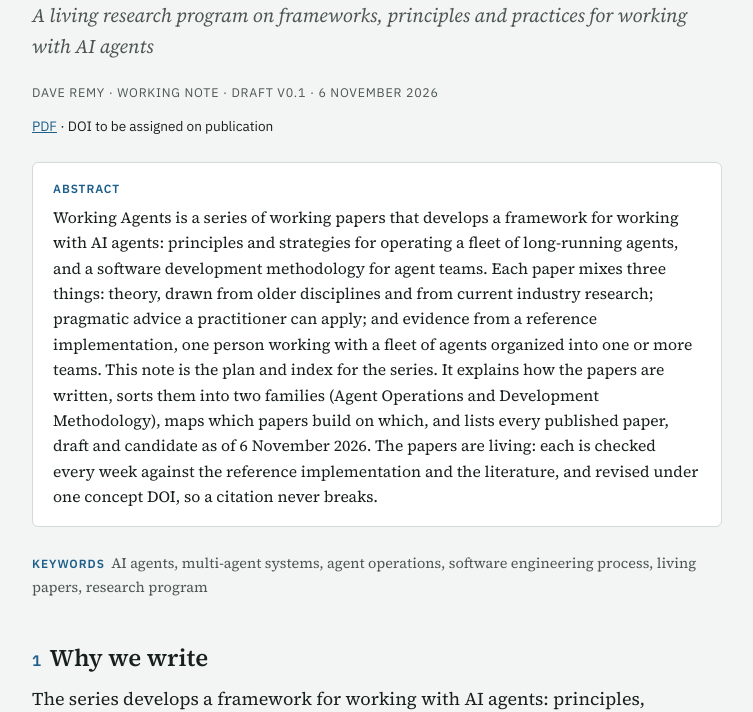
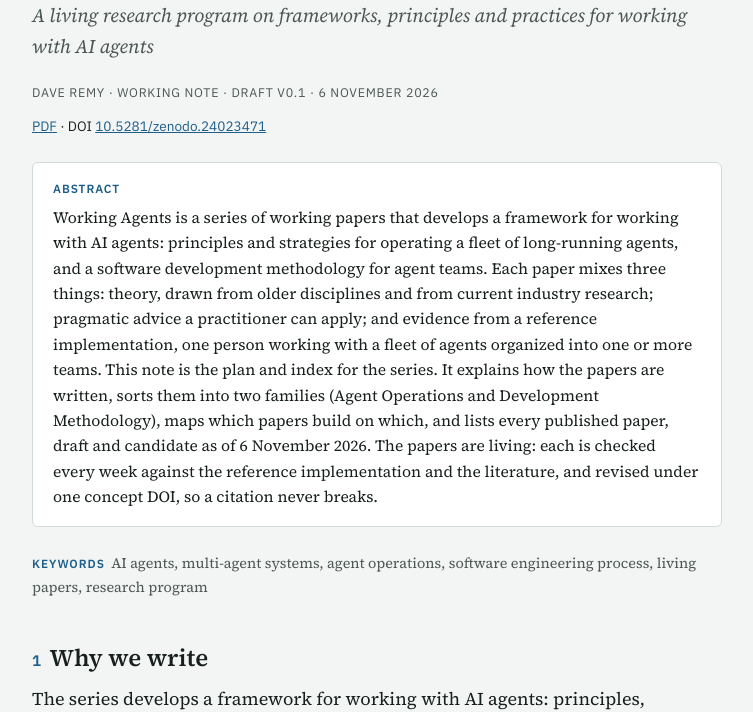
Before and after one commit to daveremy/working-agents, a plain HTML site: page docs/index.html in a window 1280 px wide. Shown: the part 98-810 px from the top of the page, without its empty margins (263-1016 px from the left). Drawn offline with Linux system fonts and the light colour scheme.

Commit message:
Add Zenodo DOI 10.5281/zenodo.24023471

```diff
--- a/docs/index.html
+++ b/docs/index.html
@@ -122,7 +122,7 @@ a{color:var(--accent)}
 <p class="subtitle">A living research program on frameworks, principles and practices for working with AI agents</p>
 <p class="byline">Dave Remy · Working note · Draft v0.1 · 6 November 2026</p>
 <!-- Placeholder: on publication the PDF is renamed working-agents.pdf and the DOI is added to the byline. -->
-<p class="pdflink"><a href="working-agents.pdf">PDF</a> · DOI to be assigned on publication</p>
+<p class="pdflink"><a href="working-agents.pdf">PDF</a> · DOI <a href="https://doi.org/10.5281/zenodo.24023471">10.5281/zenodo.24023471</a></p>
 
 <div class="abstract">
 <span class="lbl">Abstract</span>
@@ -290,7 +290,7 @@ a{color:var(--accent)}
 <tr><td>Reviews: two reviewers from different model vendors</td><td>Candidate, a section of Agent Scrum</td><td>Agent Scrum</td></tr>
 <tr><td>Impediments and escalation</td><td>Candidate, a section of Agent Scrum</td><td>Agent Scrum</td></tr>
 <tr class="grp"><td colspan="3">Both families</td></tr>
-<tr><td>Working Agents (this note)<span class="doi">DOI to be assigned</span></td><td><span class="st-wip">Draft v0.1</span></td><td>Indexes every paper</td></tr>
+<tr><td>Working Agents (this note)<span class="doi">DOI 10.5281/zenodo.24023471</span></td><td><span class="st-wip">Draft v0.1</span></td><td>Indexes every paper</td></tr>
 </tbody></table></div>
 <p class="tcap">Table 1. Every paper and candidate, as of 6 November 2026. For a published paper, the first DOI is the concept DOI, which always resolves to the latest version; the second is the DOI of the current version.</p>
 </div>
```
Also changed, not shown: 3 other files.
